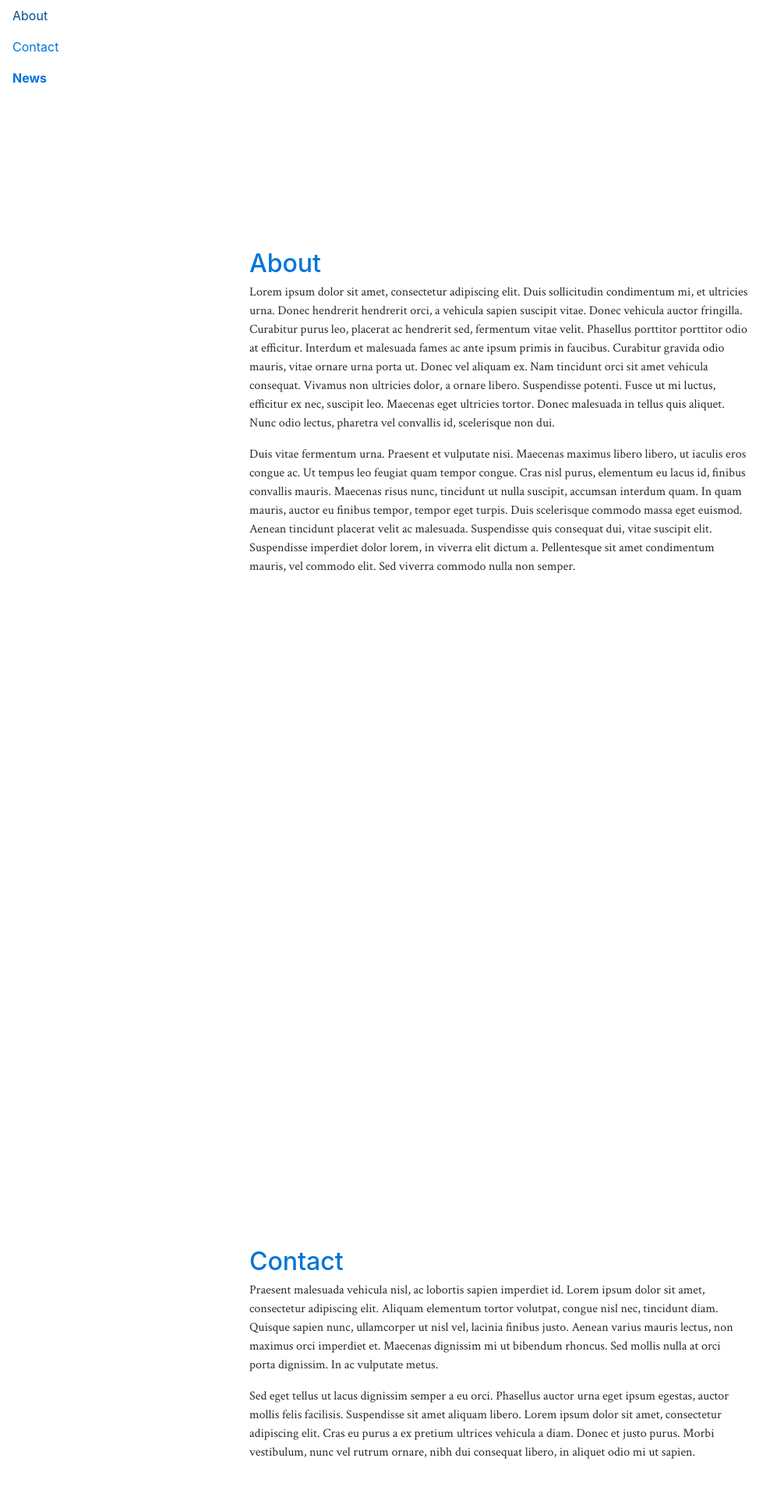
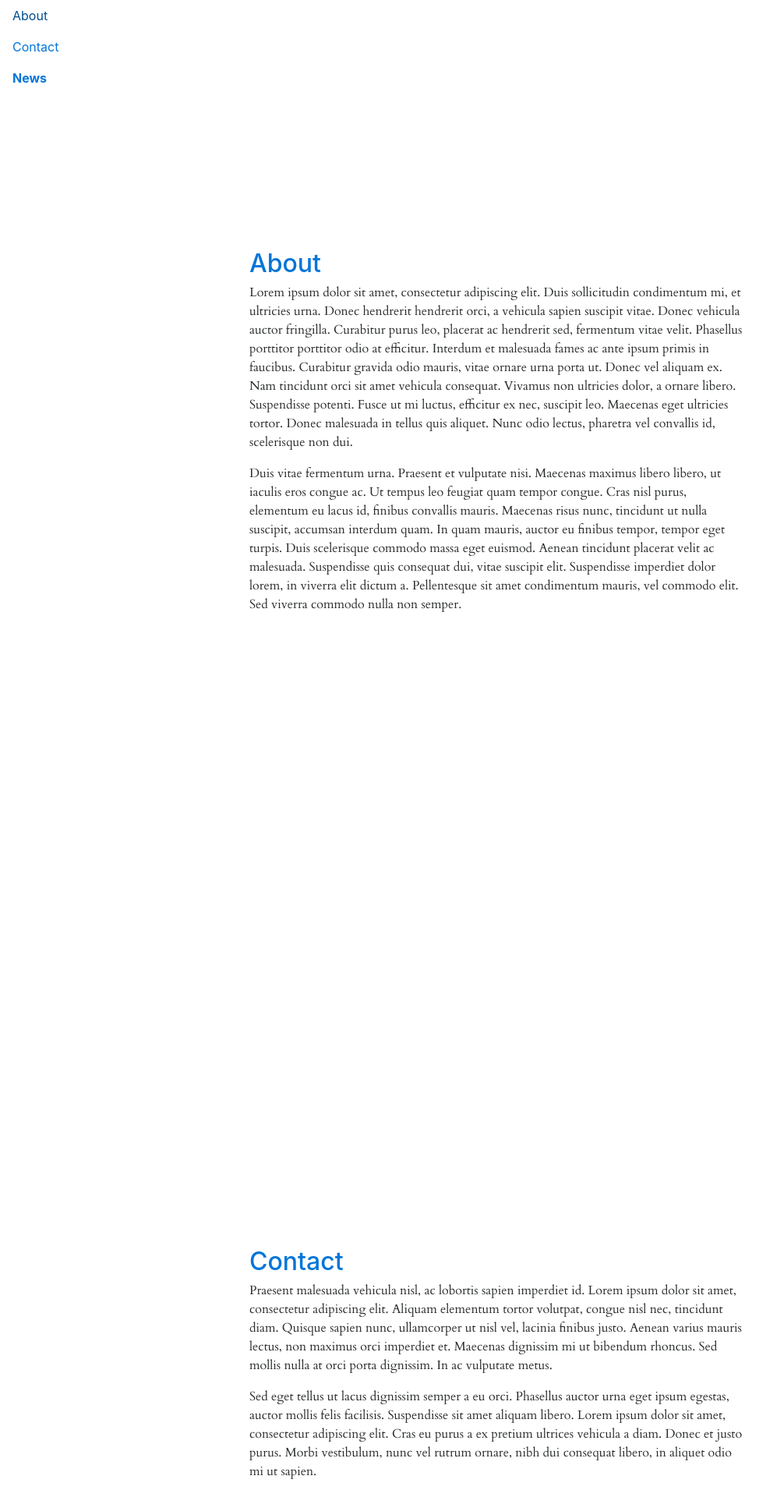
Before and after one commit to JoyceKimberly/SoniaBjornsen, a Jekyll site: the page built from index.md, in a window 1280 px wide. Shown: the top 1920 px of the page at 78% size, without its empty margins (0-1006 px from the left). Built offline with Jekyll 4.4.1, drawn with Linux system fonts in a browser that asks for light colours; nearby versions of some CDN libraries; the repository's description, which GitHub fills in, is left out.

Commit message:
Update style.scss

```diff
--- a/assets/css/style.scss
+++ b/assets/css/style.scss
@@ -15,7 +15,7 @@ a {
   display: none;
 }
 
-@import url('https://fonts.googleapis.com/css?family=Crimson+Text');
+@import url('https://fonts.googleapis.com/css?family=Cardo:400,400i,700&subset=latin-ext');
 
 $side-width: 25vw;
 
@@ -40,5 +40,5 @@ body {
 }
 
 p {
-  font-family: 'Crimson Text', serif;
+  font-family: Cardo, serif;
 }
```
